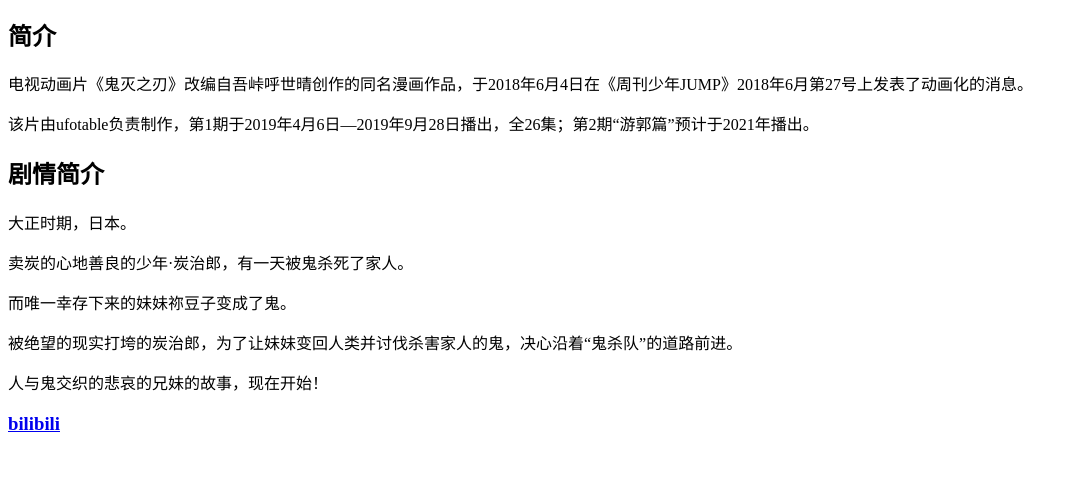
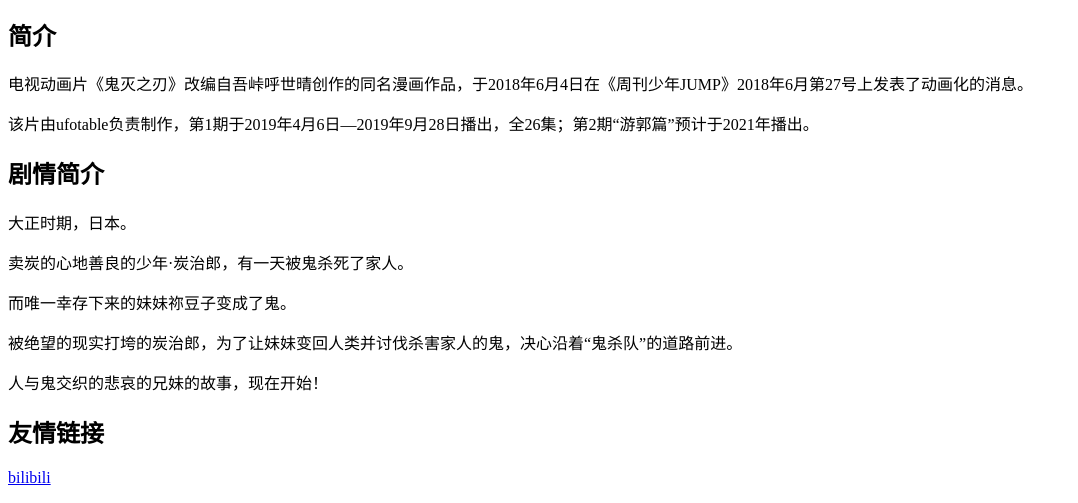
Before and after one commit to DerDerTea/DerDerTea.github.io, a plain HTML site: page index.html in a window 1280 px wide. Shown: the part 442-945 px from the top of the page, without its empty margins (0-1078 px from the left). Before the commit the page ends 896 px from the top, so only its background shows below. Drawn offline with Linux system fonts and the light colour scheme.

Commit message:
Update index.html

```diff
--- a/index.html
+++ b/index.html
@@ -23,7 +23,8 @@
     <p>被绝望的现实打垮的炭治郎，为了让妹妹变回人类并讨伐杀害家人的鬼，决心沿着“鬼杀队”的道路前进。</p>
     <p>人与鬼交织的悲哀的兄妹的故事，现在开始！</p>
 
-    <h3><a href="https://hanchuangkudu666.github.io/bilibili.html">bilibili</a></h3>
+    <h2>友情链接</h2>
+    <p><a href="https://hanchuangkudu666.github.io/bilibili.html">bilibili</a></p>
 </body>
 
 </html>
```
